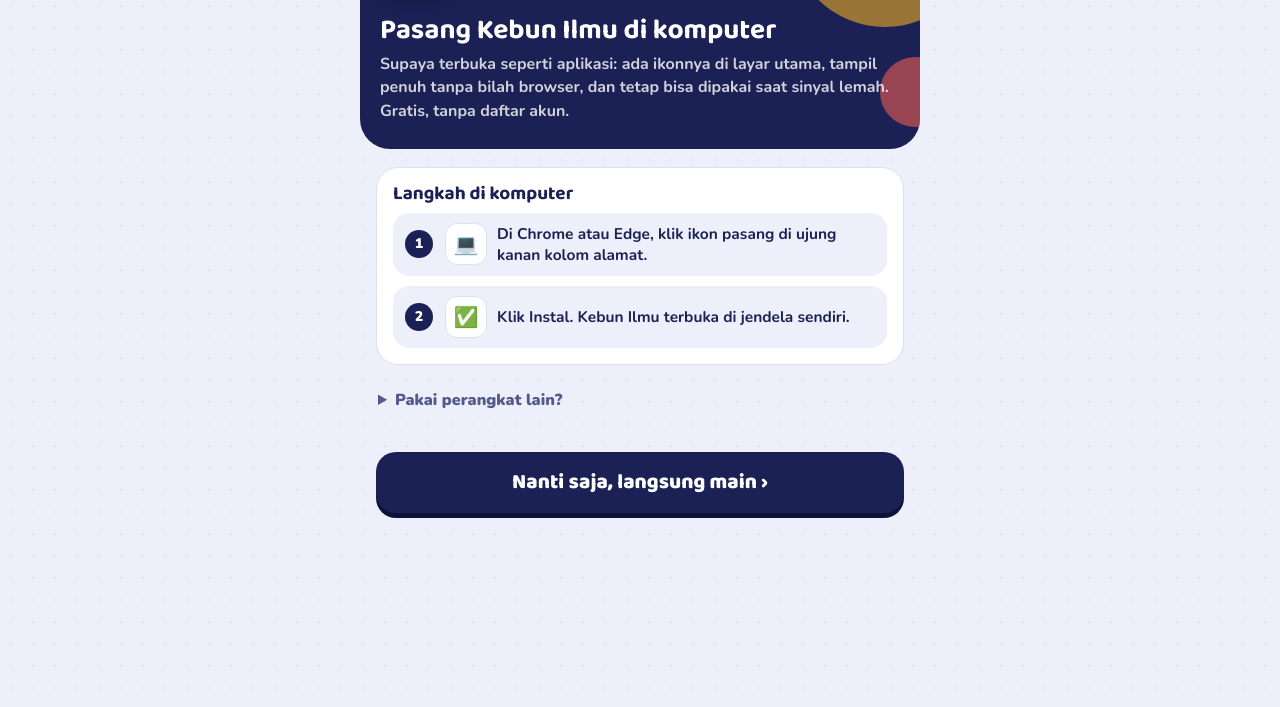
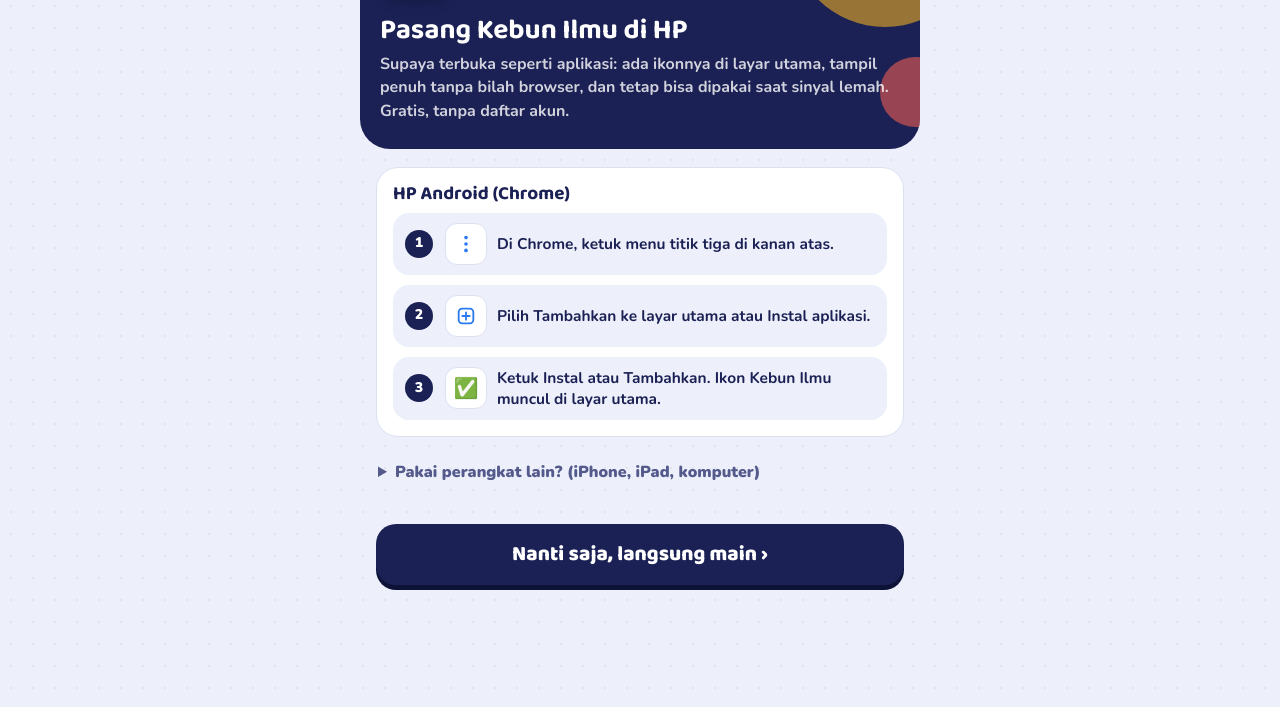
Before and after one commit to Ukkaasyah/Kebun-ilmu, a plain HTML site: page index.html in a window 1280 px wide. Shown: the part 93-800 px from the top of the page. Drawn offline with nearby package versions, Linux system fonts and the light colour scheme.

Commit message:
Panduan pasang: HP Android (Chrome) selalu tampil pertama
Co-Authored-By: Claude Opus 5.5 <noreply@anthropic.com>
Claude-Session: https://claude.ai/code/session_01VYGDqnbq2udNDDbUyDr3fz

```diff
--- a/index.html
+++ b/index.html
@@ -1140,7 +1140,7 @@ const step = (n, ic, html) => `<li class="ist"><span class="ist-n">${n}</span><s
 function installSteps(kind) {
   if (kind === 'ios') return `<ol class="isteps">
     ${IN_APP ? step(1, '🧭', 'Kalau link ini terbuka di dalam WhatsApp atau Instagram, buka dulu di <b>Safari</b> (ketuk menu, lalu <b>Buka di Safari</b>).') : ''}
-    ${step(IN_APP ? 2 : 1, SVG_SHARE, `Ketuk tombol <b>Bagikan</b> di Safari${IS_IPAD ? ' (kanan atas layar)' : ' (bawah layar)'}.`)}
+    ${step(IN_APP ? 2 : 1, SVG_SHARE, 'Ketuk tombol <b>Bagikan</b> di Safari (iPhone: bawah layar, iPad: kanan atas).')}
     ${step(IN_APP ? 3 : 2, SVG_PLUS, 'Geser ke bawah, pilih <b>Tambahkan ke Layar Utama</b>.')}
     ${step(IN_APP ? 4 : 3, '✅', 'Ketuk <b>Tambah</b>. Ikon Kebun Ilmu muncul di layar utama.')}</ol>`;
   if (kind === 'android') return `<ol class="isteps">
@@ -1153,21 +1153,20 @@ function installSteps(kind) {
     ${step(2, '✅', 'Klik <b>Instal</b>. Kebun Ilmu terbuka di jendela sendiri.')}</ol>`;
 }
 function renderInstall() {
-  const kind = IS_IOS ? 'ios' : IS_ANDROID ? 'android' : 'pc';
-  const label = { ios: IS_IPAD ? 'iPad' : 'iPhone', android: 'HP Android', pc: 'komputer' }[kind];
-  const others = ['ios', 'android', 'pc'].filter(k => k !== kind);
-  const nm = { ios: 'iPhone / iPad (Safari)', android: 'Android (Chrome)', pc: 'Komputer (Chrome / Edge)' };
+  // Urutan tetap: HP Android (Chrome) dulu, lalu iPhone/iPad, lalu komputer
+  const nm = { android: 'HP Android (Chrome)', ios: 'iPhone / iPad (Safari)', pc: 'Komputer / laptop (Chrome / Edge)' };
   app.innerHTML = `<header class="top setup-top">
     ${view.fromHome ? '<button class="back" id="back" style="margin-bottom:12px"><b aria-hidden="true">‹</b> Kembali</button>' : ''}
     <div class="inst-hero"><img src="icons/icon-192.png" alt="" width="72" height="72" onerror="this.style.display='none'"><div><div class="brand-name">Kebun Ilmu</div><div class="ar" style="font-size:20px;opacity:.85">بُسْتَانُ الْعِلْمِ</div></div></div>
-    <h1 class="setup-h">Pasang Kebun Ilmu di ${label}</h1>
+    <h1 class="setup-h">Pasang Kebun Ilmu di HP</h1>
     <p class="setup-p">Supaya terbuka seperti aplikasi: ada ikonnya di layar utama, tampil penuh tanpa bilah browser, dan tetap bisa dipakai saat sinyal lemah. Gratis, tanpa daftar akun.</p>
   </header>
   <div class="setup">
     ${installEvt ? `<button class="btn primary" id="doInstall">📲 Pasang sekarang</button><p class="hint" style="text-align:center;margin:-6px 0 0">Atau ikuti langkah di bawah.</p>` : ''}
-    <div class="lcard"><h3>Langkah di ${label}</h3>${installSteps(kind)}</div>
-    ${IS_IOS ? '<p class="inst-note">Penting di iPhone/iPad: isi nama anak <b>setelah</b> membuka Kebun Ilmu dari ikon di layar utama, karena data di Safari dan di ikon tersimpan terpisah.</p>' : ''}
-    <details class="inst-more"><summary>Pakai perangkat lain?</summary>${others.map(k => `<div class="lcard"><h3>${nm[k]}</h3>${installSteps(k)}</div>`).join('')}</details>
+    <div class="lcard"><h3>${nm.android}</h3>${installSteps('android')}</div>
+    <details class="inst-more" ${IS_IOS ? 'open' : ''}><summary>Pakai perangkat lain? (iPhone, iPad, komputer)</summary>
+      <div class="lcard"><h3>${nm.ios}</h3>${installSteps('ios')}<p class="inst-note" style="margin-top:10px">Di iPhone/iPad, isi nama anak <b>setelah</b> membuka Kebun Ilmu dari ikon di layar utama, karena data di Safari dan di ikon tersimpan terpisah.</p></div>
+      <div class="lcard"><h3>${nm.pc}</h3>${installSteps('pc')}</div></details>
     <button class="btn ${installEvt ? 'ghost' : 'primary'}" id="skipInstall">${view.fromHome ? 'Selesai' : 'Nanti saja, langsung main ›'}</button>
   </div>`;
   if ($('#back')) $('#back').onclick = () => go({ name: 'home' });
```
